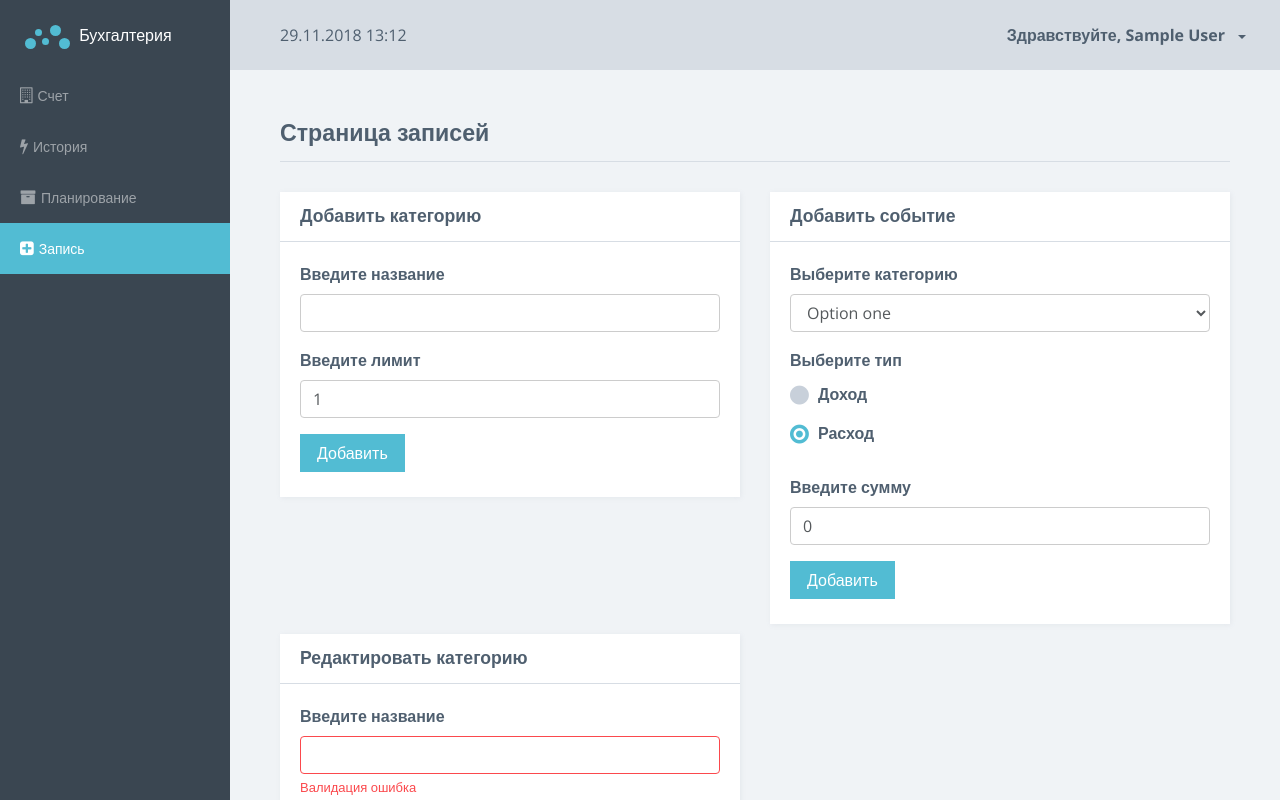
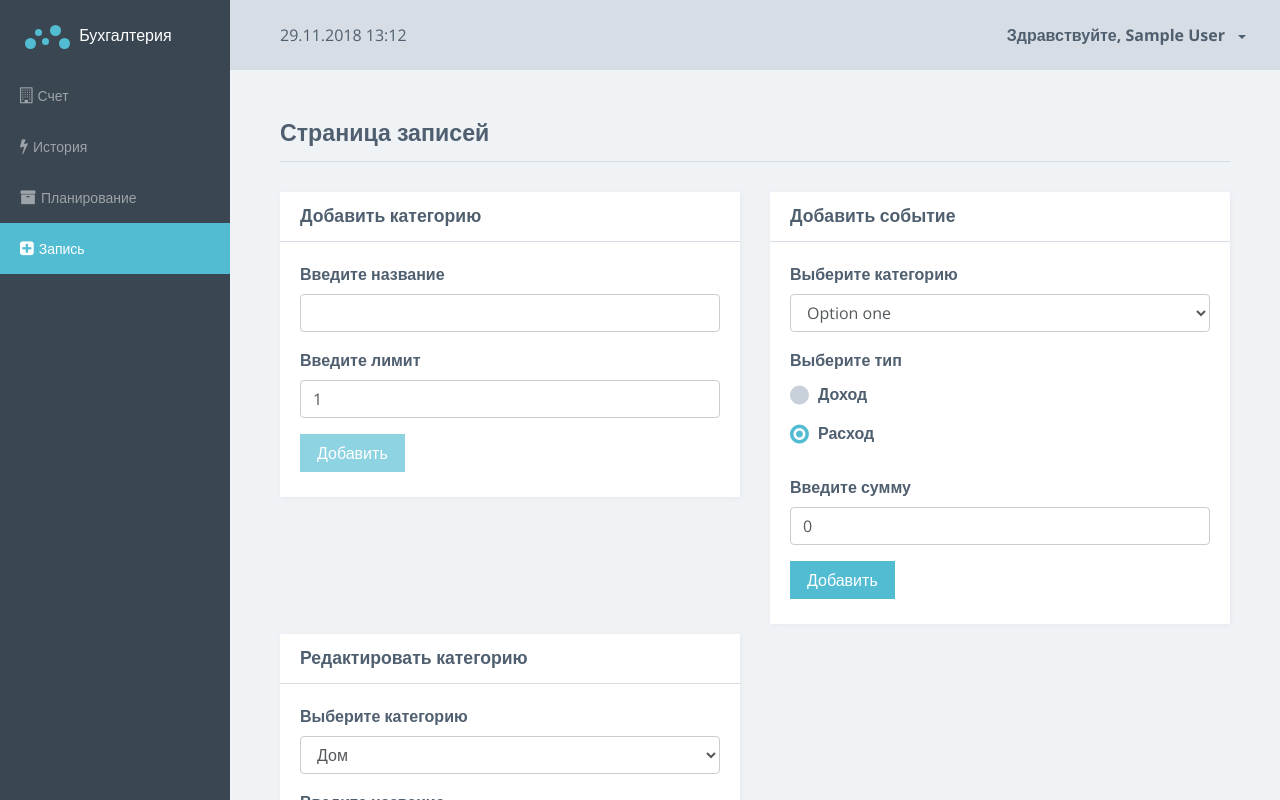
Before and after one commit to Moonwolf45/home_accounting, an Angular app: page /system/records in a window 1280 px wide. Built offline with nearby package versions, Linux system fonts and the light colour scheme; data requests are answered from the project's data file; sample sign-in values are in the browser's storage.

Commit message:
Создал функцию создания\редактирования категорий

```diff
--- a/db/db.json
+++ b/db/db.json
@@ -15,10 +15,10 @@
   },
   "categories": [
     {
-      "id": 1,
       "user_id": 1,
       "name": "Дом",
-      "capacity": 15000
+      "capacity": 15000,
+      "id": 1
     },
     {
       "id": 2,
@@ -31,6 +31,12 @@
       "user_id": 1,
       "name": "Машина",
       "capacity": 7000
+    },
+    {
+      "id": 4,
+      "user_id": 2,
+      "name": "Другая машина",
+      "capacity": 5000
     }
   ],
   "events": [
--- a/package.json
+++ b/package.json
@@ -1,6 +1,6 @@
 {
   "name": "home-accounting",
-  "version": "0.0.0",
+  "version": "0.1.0",
   "scripts": {
     "ng": "ng",
     "start": "ng serve",
--- a/src/app/system/records-page/add-category/add-category.component.html
+++ b/src/app/system/records-page/add-category/add-category.component.html
@@ -21,7 +21,7 @@
           Поле не может быть пустым
         </span>
       </div>
-      <button type="submit" class="btn btn-primary">Добавить</button>
+      <button type="submit" class="btn btn-primary" [disabled]="f.invalid">Добавить</button>
     </form>
   </div>
 </div>
--- a/src/app/system/records-page/add-category/add-category.component.ts
+++ b/src/app/system/records-page/add-category/add-category.component.ts
@@ -1,4 +1,4 @@
-import { Component, EventEmitter, OnInit, Output } from '@angular/core';
+import { Component, EventEmitter, Output } from '@angular/core';
 import { NgForm } from '@angular/forms';
 
 import { CategoriesService } from '../../shared/services/categories.service';
@@ -9,33 +9,27 @@ import { Category } from '../../shared/models/category.model';
   templateUrl: './add-category.component.html',
   styleUrls: ['./add-category.component.scss'],
 })
-export class AddCategoryComponent implements OnInit {
+export class AddCategoryComponent {
 
-  @Output() onCategoryAdd = new EventEmitter<Category>();
+  @Output() categoryAdd = new EventEmitter<Category>();
 
   user_id: number = JSON.parse(window.localStorage.getItem('user')).id;
 
   constructor(private categoryService: CategoriesService) { }
 
-  ngOnInit() {
-  }
-
   onSubmit(form: NgForm) {
-    const { cname } = form.value.cname;
-    let { capacity } = form.value.capacity;
+    let { capacity } = form.value;
     if (capacity < 0) {
       capacity *= -1;
     }
 
-    const category = new Category(this.user_id, cname, capacity);
+    const category = new Category(this.user_id, form.value.cname, capacity);
 
     this.categoryService.addCategory(category).subscribe((category_bd: Category) => {
       form.reset();
       form.form.patchValue({capacity: 1});
-      this.onCategoryAdd.emit(category);
-      console.log(category_bd);
+      this.categoryAdd.emit(category_bd);
     });
-
   }
 
 }
--- a/src/app/system/records-page/edit-category/edit-category.component.html
+++ b/src/app/system/records-page/edit-category/edit-category.component.html
@@ -4,19 +4,34 @@
       <h3 class="title">Редактировать категорию</h3>
     </div>
   </div>
+
   <div class="card-block">
-    <form>
-      <div class="form-group has-error">
+    <div class="alert alert-{{ message.type }}" *ngIf="message.text">
+      {{ message.text }}
+    </div>
+
+    <form #f="ngForm" (ngSubmit)="onSubmit(f)">
+      <div class="form-group">
+        <label class="control-label" for="e-select-category">Выберите категорию</label>
+        <select class="form-control" id="e-select-category" [(ngModel)]="currentCategoryId" (change)="onCategoryChange()" [ngModelOptions]="{standalone: true}">
+          <option *ngFor="let cat of categories" [value]="cat.id">{{ cat.name }}</option>
+        </select>
+      </div>
+      <div class="form-group" [ngClass]="{'has-error': cname.invalid && cname.touched}">
         <label class="control-label" for="category-name">Введите название</label>
-        <input type="text" id="category-name" class="form-control">
-        <span class="form-help-text">Валидация ошибка</span>
+        <input type="text" class="form-control" id="category-name" #cname="ngModel" name="cname" [ngModel]="currentCategory.name" required>
+        <span class="form-help-text" *ngIf="cname.invalid && cname.touched">
+          Название категории не может быть пустым
+        </span>
       </div>
-      <div class="form-group has-success">
-        <label class="control-label" for="category-value">Введите лимит</label>
-        <input type="number" value="0" id="category-value" class="form-control">
-        <span class="form-help-text">Валидация нет ошибки</span>
+      <div class="form-group" [ngClass]="{'has-error': capacity.invalid && capacity.touched}">
+        <label class="control-label" for="e-category-value">Введите лимит</label>
+        <input type="number" class="form-control" id="e-category-value" #capacity="ngModel" name="capacity" [ngModel]="currentCategory.capacity" min="1" required>
+        <span class="form-help-text" *ngIf="capacity.invalid && capacity.touched">
+          Поле не может быть пустым
+        </span>
       </div>
-      <button type="submit" class="btn btn-primary">Добавить</button>
+      <button type="submit" class="btn btn-primary" [disabled]="f.invalid">Изменить</button>
     </form>
   </div>
 </div>
--- a/src/app/system/records-page/edit-category/edit-category.component.ts
+++ b/src/app/system/records-page/edit-category/edit-category.component.ts
@@ -1,4 +1,10 @@
-import { Component, OnInit } from '@angular/core';
+import { Component, EventEmitter, Input, OnInit, Output } from '@angular/core';
+import { NgForm } from '@angular/forms';
+
+import { CategoriesService } from '../../shared/services/categories.service';
+import { Category } from '../../shared/models/category.model';
+import { Message } from '../../../shared/models/message.model';
+
 
 @Component({
   selector: 'alc-edit-category',
@@ -7,9 +13,50 @@ import { Component, OnInit } from '@angular/core';
 })
 export class EditCategoryComponent implements OnInit {
 
-  constructor() { }
+  @Input() categories: Category[] = [];
+  @Output() categoryEdit = new EventEmitter<Category>();
 
-  ngOnInit() {
+  currentCategoryId = 1;
+  currentCategory: Category;
+  message: Message;
+
+  user_id: number = JSON.parse(window.localStorage.getItem('user')).id;
+
+  constructor(private categoryService: CategoriesService) { }
+
+  private showMessage(message: Message) {
+    this.message = message;
+    window.setTimeout(() => {
+      this.message.text = '';
+    }, 3500);
+  }
+
+  ngOnInit () {
+    this.message = new Message('success', '');
+    this.onCategoryChange();
+  }
+
+  onCategoryChange () {
+    this.currentCategory = this.categories.find(c => c.id === +this.currentCategoryId);
+    console.log(this.currentCategory);
+  }
+
+  onSubmit(form: NgForm) {
+      console.log(form);
+      let { capacity } = form.value;
+      if (capacity < 0) {
+          capacity *= -1;
+      }
+
+      const category = new Category(this.user_id, form.value.cname, capacity, +this.currentCategoryId);
+
+      this.categoryService.updateCategory(category).subscribe((category_bd: Category) => {
+          this.categoryEdit.emit(category_bd);
+          this.showMessage({
+              type: 'success',
+              text: 'Категория успешно отредактирована'
+          });
+      });
   }
 
 }
--- a/src/app/system/records-page/records-page.component.html
+++ b/src/app/system/records-page/records-page.component.html
@@ -4,10 +4,14 @@
   </h3>
 </div>
 
-<section class="section">
+<section class="section text-center" *ngIf="!isLoaded">
+  Loading...
+</section>
+
+<section class="section" *ngIf="isLoaded">
   <div class="row">
     <div class="col-md-6">
-      <alc-add-category (onCategoryAdd)="newCategoryAdded($event)"></alc-add-category>
+      <alc-add-category (categoryAdd)="newCategoryAdded($event)"></alc-add-category>
     </div>
 
     <div class="col-md-6">
@@ -17,7 +21,7 @@
 
   <div class="row">
     <div class="col-md-6">
-      <alc-edit-category></alc-edit-category>
+      <alc-edit-category [categories]="categories" (categoryEdit)="categoryWhasEdit($event)"></alc-edit-category>
     </div>
   </div>
 </section>
--- a/src/app/system/records-page/records-page.component.ts
+++ b/src/app/system/records-page/records-page.component.ts
@@ -1,5 +1,8 @@
 import { Component, OnInit } from '@angular/core';
+
+import { CategoriesService } from '../shared/services/categories.service';
 import { Category } from '../shared/models/category.model';
+
 
 @Component({
   selector: 'alc-records-page',
@@ -8,13 +11,26 @@ import { Category } from '../shared/models/category.model';
 })
 export class RecordsPageComponent implements OnInit {
 
-  constructor() { }
+  user_id: number = JSON.parse(window.localStorage.getItem('user')).id;
+  categories: Category[] = [];
+  isLoaded = false;
+
+  constructor(private categoriesService: CategoriesService) { }
 
   ngOnInit() {
+    this.categoriesService.getCategories(this.user_id).subscribe((categories: Category[]) => {
+      this.categories = categories;
+      this.isLoaded = true;
+    });
   }
 
   newCategoryAdded (category: Category) {
+    this.categories.push(category);
+  }
 
+  categoryWhasEdit (category: Category) {
+    const idx = this.categories.findIndex(c => c.id === category.id);
+    this.categories[idx] = category;
   }
 
 }
--- a/src/app/system/shared/services/categories.service.ts
+++ b/src/app/system/shared/services/categories.service.ts
@@ -16,4 +16,12 @@ export class CategoriesService extends BaseApi {
     addCategory (category: Category): Observable<Category> {
         return this.post('/categories', category);
     }
+
+    getCategories (user_id: number): Observable<Category[]> {
+        return this.get(`/categories?user_id=${user_id}`);
+    }
+
+    updateCategory (category: Category): Observable<Category> {
+        return this.put(`/categories/${category.id}`, category);
+    }
 }
```
Also changed, not shown: 1 other file (tests, documents, lock files or other folders).
